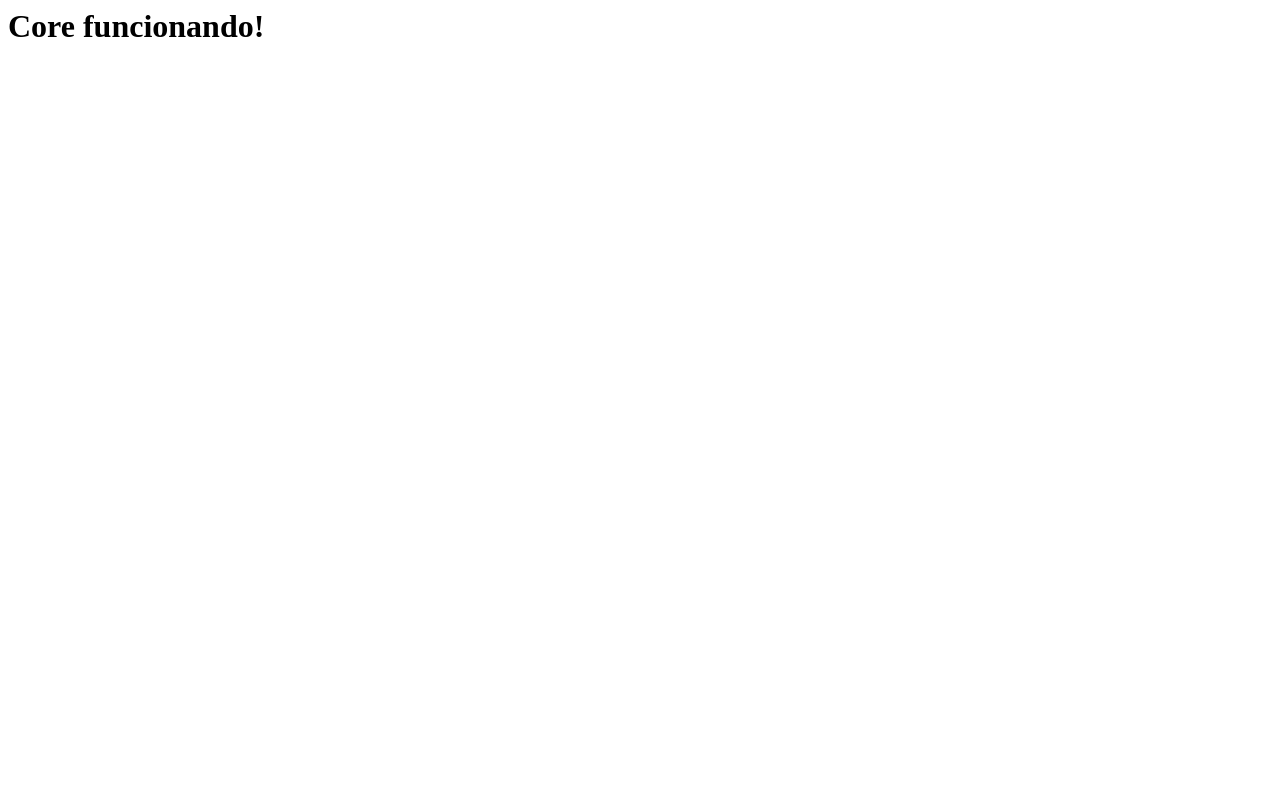
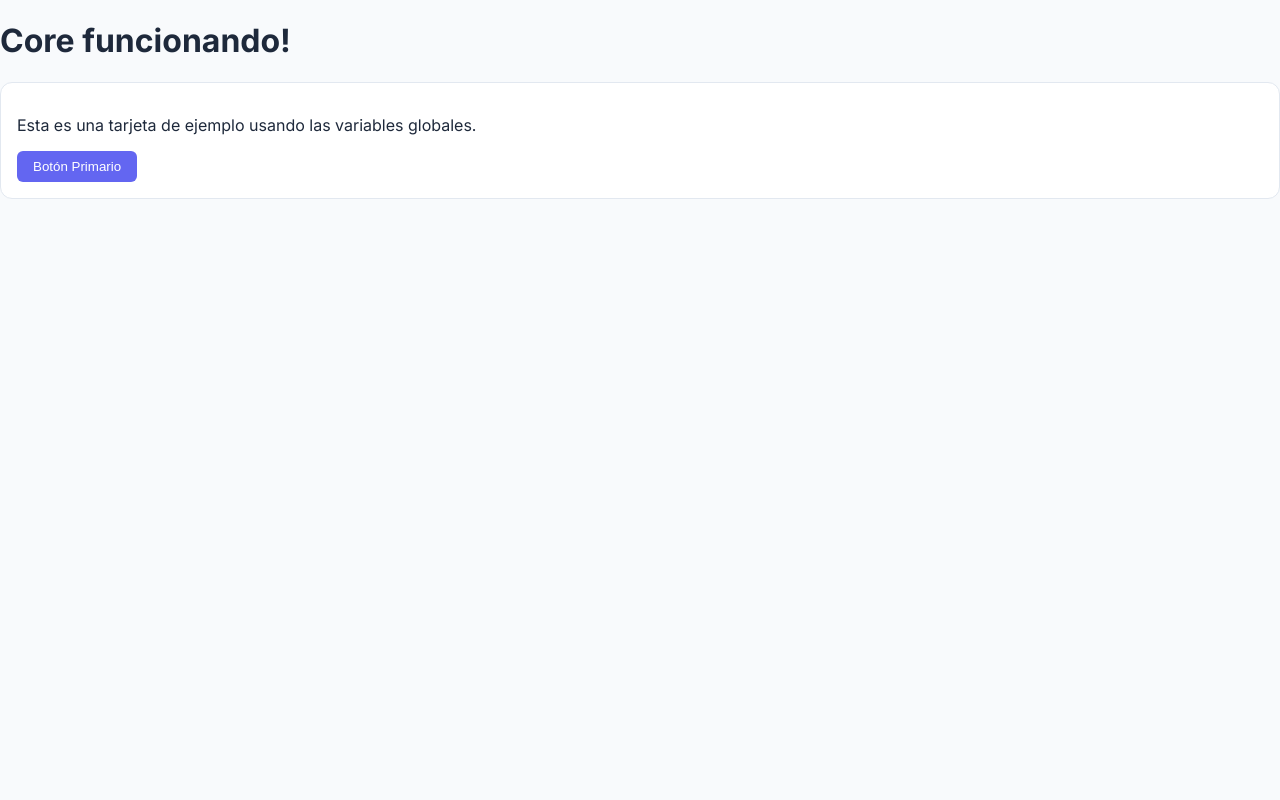
Before and after one commit to VannyGBN/Easy-To-Do, a Django app: page / in a window 1280 px wide. Before the commit the page is almost empty. Run offline with Django 5.2, Linux system fonts and the light colour scheme.

Commit message:
fLogin001 - Creación de estilos globales

```diff
--- /dev/null
+++ b/core/static/core/css/styles.css
@@ -0,0 +1,58 @@
+:root {
+  /* --- Brand Colors --- */
+  --color-primary:       #6366F1; /* Índigo */
+  --color-primary-hover: #4F46E5;
+  --color-primary-light: #E0E7FF; /* Fondo suave para items seleccionados */
+
+  /* --- Functional Colors --- */
+  --color-success:       #10B981; /* Completado */
+  --color-warning:       #F59E0B; /* Alerta */
+  --color-danger:        #EF4444; /* Error/Eliminar */
+  --color-info:          #3B82F6;
+
+  /* --- Backgrounds & Surfaces --- */
+  --bg-app:              #F8FAFC; /* Fondo de la ventana */
+  --bg-card:             #FFFFFF; /* Fondo de la tarea/item */
+  --bg-modal:            #FFFFFF;
+
+  /* --- Typography --- */
+  --text-main:           #1E293B; /* Principal */
+  --text-secondary:      #64748B; /* Secundario/Fechas */
+  --text-muted:          #94A3B8; /* Placeholders */
+  --text-inverse:        #FFFFFF; /* Texto sobre botones oscuros */
+
+  /* --- Borders & Outlines --- */
+  --border-light:        #E2E8F0;
+  --border-focus:        #6366F1; /* Mismo que primary */
+}
+
+/* Base Styles */
+body {
+  background-color: var(--bg-app);
+  color: var(--text-main);
+  font-family: 'Inter', sans-serif;
+  margin: 0;
+  padding: 0;
+}
+
+/* Utility Classes */
+.task-card {
+  background-color: var(--bg-card);
+  border: 1px solid var(--border-light);
+  border-radius: 12px;
+  padding: 1rem;
+}
+
+.btn-primary {
+  background-color: var(--color-primary);
+  color: var(--text-inverse);
+  border: none;
+  padding: 0.5rem 1rem;
+  border-radius: 6px;
+  cursor: pointer;
+  transition: background-color 0.2s;
+}
+
+.btn-primary:hover {
+  background-color: var(--color-primary-hover);
+}
--- /dev/null
+++ b/core/templates/core/base.html
@@ -0,0 +1,29 @@
+{% load static %}
+<!DOCTYPE html>
+<html lang="es">
+
+<head>
+    <meta charset="UTF-8">
+    <meta name="viewport" content="width=device-width, initial-scale=1.0">
+    <title>{% block title %}Easy To Do{% endblock %}</title>
+    <!-- Google Fonts: Inter -->
+    <link rel="preconnect" href="https://fonts.googleapis.com">
+    <link rel="preconnect" href="https://fonts.gstatic.com" crossorigin>
+    <link href="https://fonts.googleapis.com/css2?family=Inter:wght@400;500;600;700&display=swap" rel="stylesheet">
+
+    <!-- Global CSS -->
+    <link rel="stylesheet" href="{% static 'core/css/styles.css' %}">
+
+    {% block extra_css %}{% endblock %}
+</head>
+
+<body>
+    <div class="app-container">
+        {% block content %}
+        {% endblock %}
+    </div>
+
+    {% block extra_js %}{% endblock %}
+</body>
+
+</html>
--- a/core/templates/core/index.html
+++ b/core/templates/core/index.html
@@ -1 +1,9 @@
+{% extends 'core/base.html' %}
+
+{% block content %}
 <h1>Core funcionando!</h1>
+<div class="task-card">
+    <p>Esta es una tarjeta de ejemplo usando las variables globales.</p>
+    <button class="btn-primary">Botón Primario</button>
+</div>
+{% endblock %}
```
